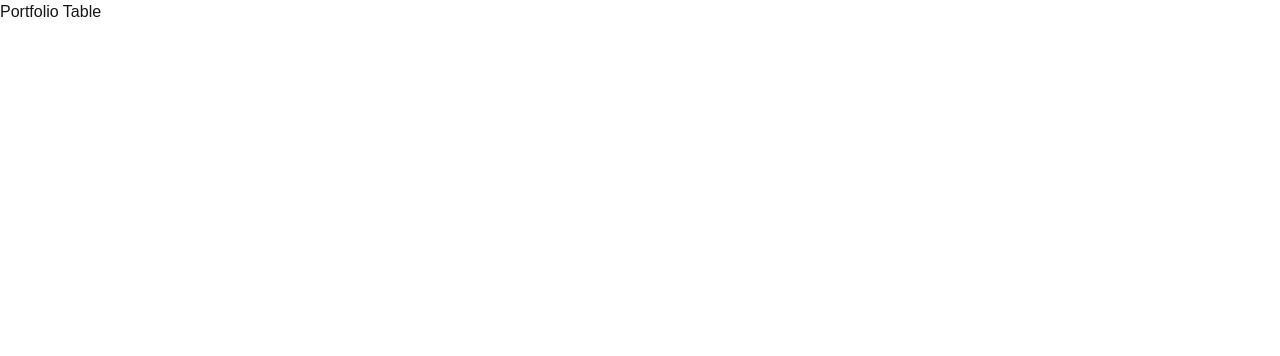
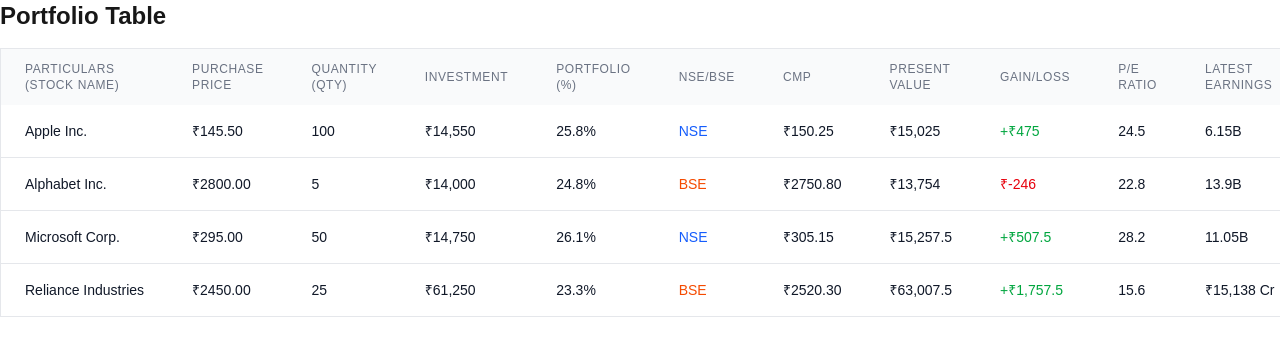
Before and after one commit to lazim17/stock-dashboard, a Next.js app in the folder frontend/: page /dashboard in a window 1280 px wide. Shown: the top 356 px of the page. Built offline with nearby package versions, Linux system fonts and the light colour scheme.

Commit message:
react-table init

```diff
--- a/frontend/package.json
+++ b/frontend/package.json
@@ -9,9 +9,11 @@
     "lint": "eslint"
   },
   "dependencies": {
+    "@tanstack/react-table": "^8.21.3",
     "next": "15.5.2",
     "react": "19.1.0",
-    "react-dom": "19.1.0"
+    "react-dom": "19.1.0",
+    "xlsx": "^0.18.5"
   },
   "devDependencies": {
     "@eslint/eslintrc": "^3",
--- a/frontend/src/containers/dashboard/PortfolioTable.jsx
+++ b/frontend/src/containers/dashboard/PortfolioTable.jsx
@@ -1,9 +1,206 @@
-// Uses react-table to render stock rows
-// Auto-refresh every 15s with useEffect + setInterval
+'use client';
+
+import { useState, useEffect } from 'react';
+import { useReactTable, getCoreRowModel, flexRender } from '@tanstack/react-table';
+
+const dummyData = [
+  {
+    id: 1,
+    particulars: 'Apple Inc.',
+    purchasePrice: 145.50,
+    quantity: 100,
+    investment: 14550,
+    portfolioPercent: 25.8,
+    exchange: 'NSE',
+    cmp: 150.25,
+    presentValue: 15025,
+    gainLoss: 475,
+    peRatio: 24.5,
+    latestEarnings: '6.15B'
+  },
+  {
+    id: 2,
+    particulars: 'Alphabet Inc.',
+    purchasePrice: 2800.00,
+    quantity: 5,
+    investment: 14000,
+    portfolioPercent: 24.8,
+    exchange: 'BSE',
+    cmp: 2750.80,
+    presentValue: 13754,
+    gainLoss: -246,
+    peRatio: 22.8,
+    latestEarnings: '13.9B'
+  },
+  {
+    id: 3,
+    particulars: 'Microsoft Corp.',
+    purchasePrice: 295.00,
+    quantity: 50,
+    investment: 14750,
+    portfolioPercent: 26.1,
+    exchange: 'NSE',
+    cmp: 305.15,
+    presentValue: 15257.50,
+    gainLoss: 507.50,
+    peRatio: 28.2,
+    latestEarnings: '11.05B'
+  },
+  {
+    id: 4,
+    particulars: 'Reliance Industries',
+    purchasePrice: 2450.00,
+    quantity: 25,
+    investment: 61250,
+    portfolioPercent: 23.3,
+    exchange: 'BSE',
+    cmp: 2520.30,
+    presentValue: 63007.50,
+    gainLoss: 1757.50,
+    peRatio: 15.6,
+    latestEarnings: '₹15,138 Cr'
+  }
+];
+
 export default function PortfolioTable() {
+  const [data, setData] = useState([]);
+
+  const columns = [
+    {
+      accessorKey: 'particulars',
+      header: 'Particulars (Stock Name)',
+    },
+    {
+      accessorKey: 'purchasePrice',
+      header: 'Purchase Price',
+      cell: ({ getValue }) => {
+        const price = getValue();
+        return typeof price === 'number' ? `₹${price.toFixed(2)}` : price;
+      },
+    },
+    {
+      accessorKey: 'quantity',
+      header: 'Quantity (Qty)',
+    },
+    {
+      accessorKey: 'investment',
+      header: 'Investment',
+      cell: ({ getValue }) => {
+        const investment = getValue();
+        return typeof investment === 'number' ? `₹${investment.toLocaleString('en-IN')}` : investment;
+      },
+    },
+    {
+      accessorKey: 'portfolioPercent',
+      header: 'Portfolio (%)',
+      cell: ({ getValue }) => {
+        const percent = getValue();
+        return typeof percent === 'number' ? `${percent.toFixed(1)}%` : percent;
+      },
+    },
+    {
+      accessorKey: 'exchange',
+      header: 'NSE/BSE',
+      cell: ({ getValue }) => {
+        const exchange = getValue();
+        const colorClass = exchange === 'NSE' ? 'text-blue-600' : 'text-orange-600';
+        return <span className={`font-medium ${colorClass}`}>{exchange}</span>;
+      },
+    },
+    {
+      accessorKey: 'cmp',
+      header: 'CMP',
+      cell: ({ getValue }) => {
+        const cmp = getValue();
+        return typeof cmp === 'number' ? `₹${cmp.toFixed(2)}` : cmp;
+      },
+    },
+    {
+      accessorKey: 'presentValue',
+      header: 'Present Value',
+      cell: ({ getValue }) => {
+        const presentValue = getValue();
+        return typeof presentValue === 'number' ? `₹${presentValue.toLocaleString('en-IN')}` : presentValue;
+      },
+    },
+    {
+      accessorKey: 'gainLoss',
+      header: 'Gain/Loss',
+      cell: ({ getValue }) => {
+        const gainLoss = getValue();
+        if (typeof gainLoss === 'number') {
+          const color = gainLoss >= 0 ? 'text-green-600' : 'text-red-600';
+          const sign = gainLoss >= 0 ? '+' : '';
+          return <span className={`font-medium ${color}`}>{sign}₹{gainLoss.toLocaleString('en-IN')}</span>;
+        }
+        return gainLoss;
+      },
+    },
+    {
+      accessorKey: 'peRatio',
+      header: 'P/E Ratio',
+      cell: ({ getValue }) => {
+        const peRatio = getValue();
+        return typeof peRatio === 'number' ? peRatio.toFixed(1) : peRatio;
+      },
+    },
+    {
+      accessorKey: 'latestEarnings',
+      header: 'Latest Earnings',
+    },
+  ];
+
+  useEffect(() => {
+    setData(dummyData);
+  }, []);
+
+  const table = useReactTable({
+    data,
+    columns,
+    getCoreRowModel: getCoreRowModel(),
+  });
+
+
   return (
-    <div>
-      <h2>Portfolio Table</h2>
+    <div className="w-full">
+      <h2 className="text-2xl font-bold mb-4">Portfolio Table</h2>
+      <div className="overflow-x-auto">
+        <table className="min-w-full bg-white border border-gray-200 rounded-lg shadow">
+          <thead className="bg-gray-50">
+            {table.getHeaderGroups().map(headerGroup => (
+              <tr key={headerGroup.id}>
+                {headerGroup.headers.map(header => (
+                  <th
+                    key={header.id}
+                    className="px-6 py-3 text-left text-xs font-medium text-gray-500 uppercase tracking-wider"
+                  >
+                    {header.isPlaceholder
+                      ? null
+                      : flexRender(
+                          header.column.columnDef.header,
+                          header.getContext()
+                        )}
+                  </th>
+                ))}
+              </tr>
+            ))}
+          </thead>
+          <tbody className="bg-white divide-y divide-gray-200">
+            {table.getRowModel().rows.map(row => (
+              <tr key={row.id} className="hover:bg-gray-50">
+                {row.getVisibleCells().map(cell => (
+                  <td
+                    key={cell.id}
+                    className="px-6 py-4 whitespace-nowrap text-sm text-gray-900"
+                  >
+                    {flexRender(cell.column.columnDef.cell, cell.getContext())}
+                  </td>
+                ))}
+              </tr>
+            ))}
+          </tbody>
+        </table>
+      </div>
     </div>
   );
 }
```
Also changed, not shown: 1 other file (tests, documents, lock files or other folders).
